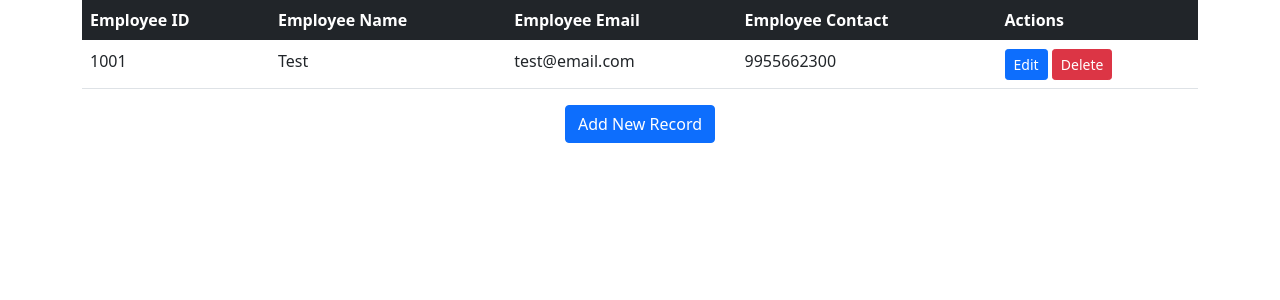
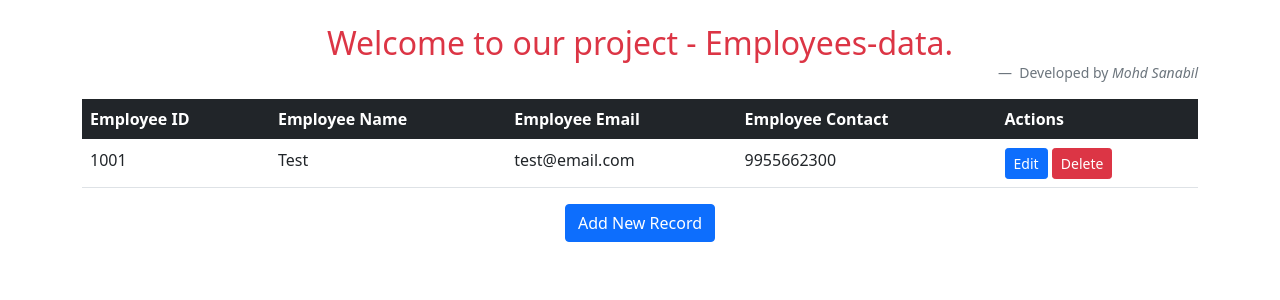
Before and after one commit to mohdsanabil123/Employees-data-pro, a Django app: page / in a window 1280 px wide. Shown: the top 300 px of the page. Run offline with Django 4.2, Linux system fonts and the light colour scheme; data comes from the database, SQL or seed files in the repository; both versions use the stored data as it was after the commit.

Commit message:
Modified show.html

```diff
--- a/Employees_data/templates/show.html
+++ b/Employees_data/templates/show.html
@@ -8,7 +8,16 @@
     <link href="https://cdn.jsdelivr.net/npm/bootstrap@5.0.2/dist/css/bootstrap.min.css" rel="stylesheet" integrity="sha384-EVSTQN3/azprG1Anm3QDgpJLIm9Nao0Yz1ztcQTwFspd3yD65VohhpuuCOmLASjC" crossorigin="anonymous">
 </head>
 <body>
-    <div class="container">
+    <div class="container mt-4">
+      <figure class="text-center">
+        <blockquote class="blockquote">
+          <h2 class="text-danger">Welcome to our project - Employees-data.</h2>
+        </blockquote>
+        <figcaption class="blockquote-footer text-end">
+          Developed by <cite title="Source Title">Mohd Sanabil</cite>
+        </figcaption>
+      </figure>
+    {% comment %} emplyoee table starts {% endcomment %}
     <table class="table">
         <thead class="table-dark">
           <th>Employee ID</th>
@@ -19,6 +28,7 @@
         </thead>
         <tbody>
         {% if employees%}
+
         {% for emplyoee in employees %}
          <tr>
            <td>{{emplyoee.eid}}</td>
@@ -32,11 +42,11 @@
          </tr>
         {% endfor %}
         {% else %}
-         <div><center><h2>No record found!</h2></center></div>
+        <td colspan="5"><center><h3>No record found!</h3></center></td>
         {% endif %}
         </tbody>
+      </table>
 
-      </table>
       <center><a href="/emp" class="btn btn-primary">Add New Record</a></center>
     </div>
       <script src="https://cdn.jsdelivr.net/npm/bootstrap@5.0.2/dist/js/bootstrap.bundle.min.js" integrity="sha384-MrcW6ZMFYlzcLA8Nl+NtUVF0sA7MsXsP1UyJoMp4YLEuNSfAP+JcXn/tWtIaxVXM" crossorigin="anonymous"></script>
```
Also changed, not shown: Employees_data/db.sqlite3.
